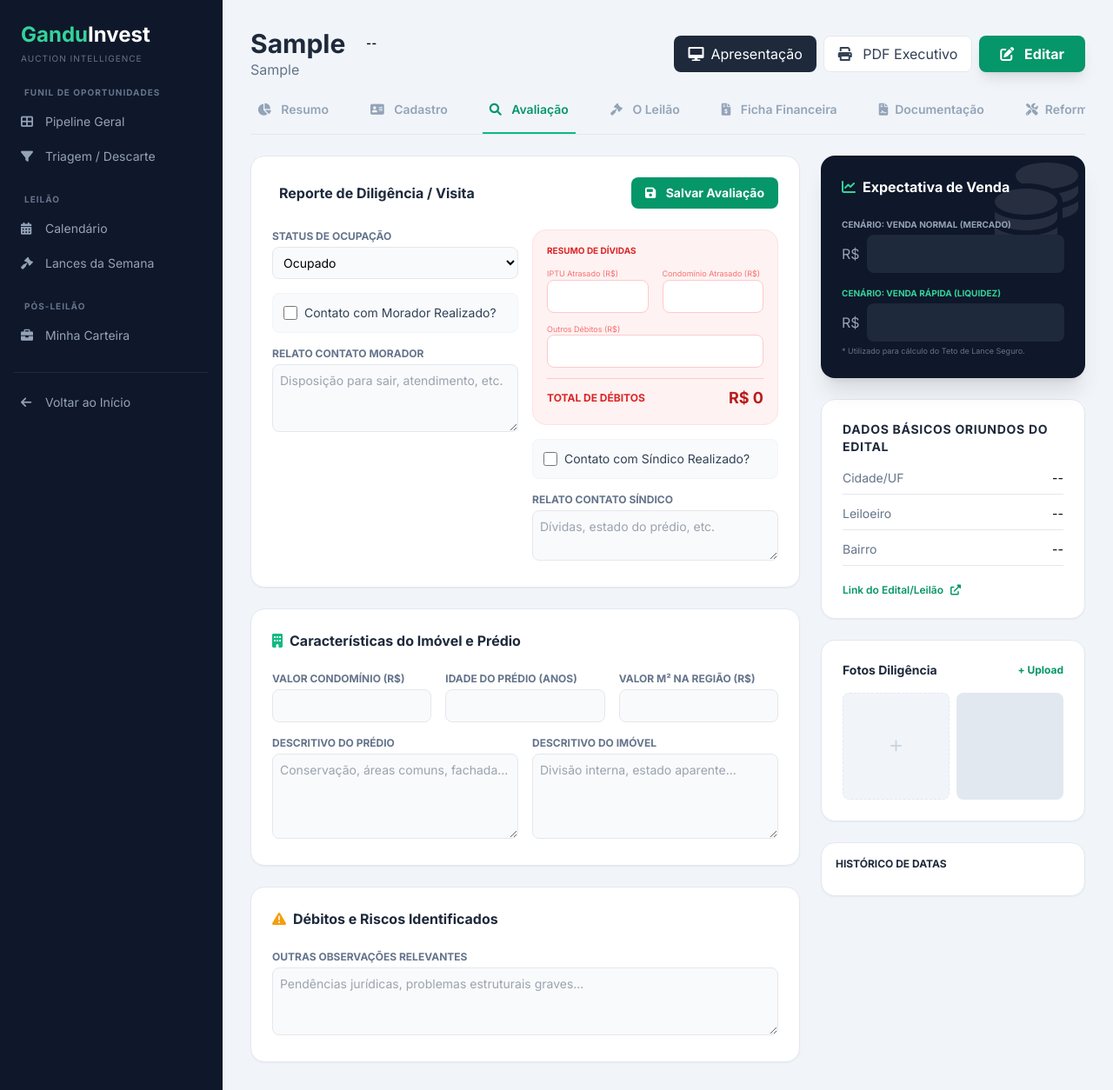
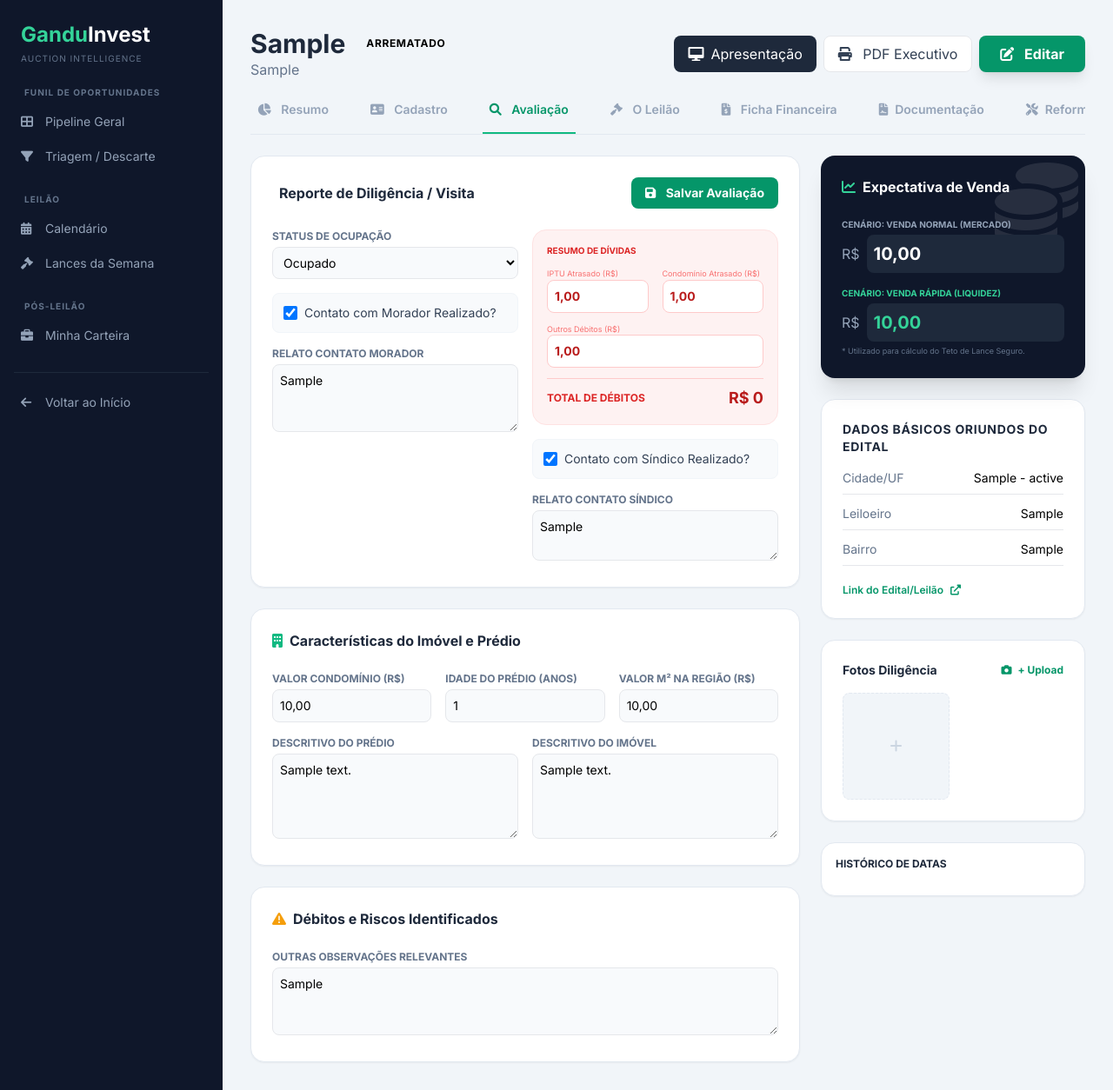
Before and after one commit to VrsEco/GanInv, a Flask app: page /imovel/1 in a window 1280 px wide, after a click on "Avaliação". Shown: the whole page at 87% size. Run offline with Flask 3, Linux system fonts and the light colour scheme; the visitor is signed in with stand-in values (Sample User, id 1); tables that the repository leaves empty hold one stand-in row (values such as "Sample post"); some libraries are stand-ins or nearby versions.

Commit message:
fix: corrigir persistência de dados, máscaras e upload de fotos
- Corrige crash JS (detail-status inexistente) que impedia carregamento
- Remove sobrescrita dupla com floats brutos que corrompiam valores ao salvar
- Adiciona outros_debitos ao backend (save + get)
- Padroniza máscara percentual (xx,xx) com mask-percent em todos os campos %
- Atualiza updateFinanceCalcs/saveFinanceiro para usar unmaskPercent
- Wiring completo do upload de fotos com galeria dinâmica

Co-Authored-By: Claude Sonnet 4.6 <noreply@anthropic.com>

```diff
--- a/src/core/routes/imoveis.py
+++ b/src/core/routes/imoveis.py
@@ -172,7 +172,8 @@ def get_imovel(id):
             "contato_sindico": i.contato_sindico,
             "relato_sindico": i.relato_sindico or "",
             "observacoes_internas": i.observacoes_internas or "",
-            "valor_venda_normal": i.valor_venda_normal or 0
+            "valor_venda_normal": i.valor_venda_normal or 0,
+            "outros_debitos": i.outros_debitos or 0
         },
         "anexos": [{"id": a.id, "url": a.url, "categoria": a.categoria} for a in i.anexos]
     }
@@ -367,6 +368,7 @@ def update_avaliacao(id):
         imovel.observacoes_internas = data.get('observacoes_internas')
         imovel.valor_venda_normal = float(data.get('valor_venda_normal', 0) or 0)
         imovel.valor_estimado_venda = float(data.get('valor_estimado_venda', 0) or 0)
+        imovel.outros_debitos = float(data.get('outros_debitos', 0) or 0)
 
         # Finance updates (debts)
         f = imovel.financeiro
--- a/templates/detalhe.html
+++ b/templates/detalhe.html
@@ -543,13 +543,12 @@
                     <div class="bg-white p-6 rounded-2xl shadow-sm border border-slate-200">
                         <div class="flex justify-between items-center mb-4">
                             <h3 class="font-bold text-slate-800 text-sm">Fotos Diligência</h3>
-                            <button class="text-emerald-600 text-xs font-bold">+ Upload</button>
-                        </div>
-                        <div class="grid grid-cols-2 gap-2">
-                            <div class="aspect-square bg-slate-100 rounded-lg flex items-center justify-center border border-dashed border-slate-200 overflow-hidden group hover:border-emerald-500 transition cursor-pointer">
+                            <button onclick="triggerUpload('Foto')" class="text-emerald-600 text-xs font-bold hover:text-emerald-700 transition"><i class="fas fa-camera mr-1"></i> + Upload</button>
+                        </div>
+                        <div class="grid grid-cols-2 gap-2" id="fotos-gallery">
+                            <div onclick="triggerUpload('Foto')" class="aspect-square bg-slate-100 rounded-lg flex items-center justify-center border border-dashed border-slate-200 overflow-hidden group hover:border-emerald-500 transition cursor-pointer">
                                 <i class="fas fa-plus text-slate-300 group-hover:text-emerald-500"></i>
                             </div>
-                            <div class="aspect-square bg-slate-200 rounded-lg"></div>
                         </div>
                     </div>
 
@@ -717,7 +716,7 @@
                                     <div class="grid grid-cols-2 gap-2">
                                         <div>
                                             <label class="text-[9px] text-slate-500 uppercase">Comissão Leilão (%)</label>
-                                            <input type="number" id="fin-com-leilao-per" oninput="updateFinanceCalcs()" class="w-full p-2 border rounded-lg text-sm" value="5">
+                                            <input type="text" id="fin-com-leilao-per" oninput="updateFinanceCalcs()" class="w-full p-2 border rounded-lg text-sm mask-percent" placeholder="0,00">
                                         </div>
                                         <div>
                                             <label class="text-[9px] text-slate-500 uppercase">Vlr Comissão</label>
@@ -731,7 +730,7 @@
                                     <div class="grid grid-cols-2 gap-2 border-b pb-2">
                                         <div>
                                             <label class="text-[9px] text-slate-500 uppercase">ITIV / ITBI (%)</label>
-                                            <input type="number" id="fin-itiv-per" oninput="updateFinanceCalcs()" class="w-full p-2 border rounded-lg text-sm">
+                                            <input type="text" id="fin-itiv-per" oninput="updateFinanceCalcs()" class="w-full p-2 border rounded-lg text-sm mask-percent" placeholder="0,00">
                                         </div>
                                         <div>
                                             <label class="text-[9px] text-slate-500 uppercase">Valor ITIV</label>
@@ -741,7 +740,7 @@
                                     <div class="grid grid-cols-2 gap-2">
                                         <div>
                                             <label class="text-[9px] text-slate-500 uppercase">Taxa Registro (%)</label>
-                                            <input type="number" id="fin-reg-per" oninput="updateFinanceCalcs()" class="w-full p-2 border rounded-lg text-sm">
+                                            <input type="text" id="fin-reg-per" oninput="updateFinanceCalcs()" class="w-full p-2 border rounded-lg text-sm mask-percent" placeholder="0,00">
                                         </div>
                                         <div>
                                             <label class="text-[9px] text-slate-500 uppercase">Valor Registro</label>
@@ -802,12 +801,12 @@
                             <div class="grid grid-cols-2 gap-2 border-t border-slate-800 pt-4">
                                 <div>
                                     <label class="text-[9px] text-slate-400">Corretores (%)</label>
-                                    <input type="number" id="fin-com-corr-per" oninput="updateFinanceCalcs()" class="w-full bg-slate-800 border-slate-700 p-1 rounded text-sm text-white" value="5">
+                                    <input type="text" id="fin-com-corr-per" oninput="updateFinanceCalcs()" class="w-full bg-slate-800 border-slate-700 p-1 rounded text-sm text-white mask-percent" placeholder="0,00">
                                     <div id="calc-vlr-corretor" class="text-[10px] text-slate-500 mt-1 font-bold">R$ 0</div>
                                 </div>
                                 <div>
                                     <label class="text-[9px] text-slate-400">Impostos Venda (%)</label>
-                                    <input type="number" id="fin-imp-venda-per" oninput="updateFinanceCalcs()" class="w-full bg-slate-800 border-slate-700 p-1 rounded text-sm text-white" value="0">
+                                    <input type="text" id="fin-imp-venda-per" oninput="updateFinanceCalcs()" class="w-full bg-slate-800 border-slate-700 p-1 rounded text-sm text-white mask-percent" placeholder="0,00">
                                     <div id="calc-vlr-impvenda" class="text-[10px] text-slate-500 mt-1 font-bold">R$ 0</div>
                                 </div>
                             </div>
@@ -1011,9 +1010,32 @@
             return parseFloat(clean) || 0;
         }
 
+        function applyPercentMask(e) {
+            let raw = e.target.value.replace(/[^\d]/g, '');
+            if (!raw) return e.target.value = '';
+            let num = (parseInt(raw) / 100).toFixed(2);
+            e.target.value = num.replace('.', ',');
+        }
+
+        function formatPercent(val) {
+            if (val === undefined || val === null || isNaN(val)) return '0,00';
+            return parseFloat(val).toLocaleString('pt-BR', { minimumFractionDigits: 2, maximumFractionDigits: 2 });
+        }
+
+        function unmaskPercent(val) {
+            if (!val) return 0;
+            if (typeof val === 'number') return val;
+            return parseFloat(val.toString().replace(',', '.').replace(/[^\d.]/g, '')) || 0;
+        }
+
         function initMasks() {
             document.querySelectorAll('.mask-money').forEach(input => {
+                input.removeEventListener('input', applyMoneyMask);
                 input.addEventListener('input', applyMoneyMask);
+            });
+            document.querySelectorAll('.mask-percent').forEach(input => {
+                input.removeEventListener('input', applyPercentMask);
+                input.addEventListener('input', applyPercentMask);
             });
         }
 
@@ -1090,9 +1112,9 @@
 
         function updateFinanceCalcs() {
             const lance = unmaskMoney(document.getElementById('fin-lance').value);
-            const comLeilaoPer = parseFloat(document.getElementById('fin-com-leilao-per').value) || 0;
-            const itivPer = parseFloat(document.getElementById('fin-itiv-per').value) || 0;
-            const regPer = parseFloat(document.getElementById('fin-reg-per').value) || 0;
+            const comLeilaoPer = unmaskPercent(document.getElementById('fin-com-leilao-per').value);
+            const itivPer = unmaskPercent(document.getElementById('fin-itiv-per').value);
+            const regPer = unmaskPercent(document.getElementById('fin-reg-per').value);
 
             // Calc A and B
             const vlrComLeilao = lance * (comLeilaoPer / 100);
@@ -1116,8 +1138,8 @@
 
             // Projeção Comercial
             const vlrVenda = unmaskMoney(document.getElementById('fin-venda-proj').value);
-            const comCorrPer = parseFloat(document.getElementById('fin-com-corr-per').value) || 0;
-            const impVendaPer = parseFloat(document.getElementById('fin-imp-venda-per').value) || 0;
+            const comCorrPer = unmaskPercent(document.getElementById('fin-com-corr-per').value);
+            const impVendaPer = unmaskPercent(document.getElementById('fin-imp-venda-per').value);
 
             const vlrCorretor = vlrVenda * (comCorrPer / 100);
             const vlrImpVenda = vlrVenda * (impVendaPer / 100);
@@ -1184,9 +1206,9 @@
             try {
                 const data = {
                     valor_arrematacao: unmaskMoney(document.getElementById('fin-lance').value),
-                    comissao_leiloeiro_percent: document.getElementById('fin-com-leilao-per').value,
-                    itiv_percent: document.getElementById('fin-itiv-per').value,
-                    registro_cartorio_percent: document.getElementById('fin-reg-per').value,
+                    comissao_leiloeiro_percent: unmaskPercent(document.getElementById('fin-com-leilao-per').value),
+                    itiv_percent: unmaskPercent(document.getElementById('fin-itiv-per').value),
+                    registro_cartorio_percent: unmaskPercent(document.getElementById('fin-reg-per').value),
                     iptu_atrasado: unmaskMoney(document.getElementById('fin-iptu-attr').value),
                     iptu_futuro: unmaskMoney(document.getElementById('fin-iptu-fut').value),
                     condominio_atrasado: unmaskMoney(document.getElementById('fin-condo-attr').value),
@@ -1194,8 +1216,8 @@
                     reforma_prevista: unmaskMoney(document.getElementById('fin-reforma').value),
                     contingencia: unmaskMoney(document.getElementById('fin-conting').value),
                     valor_venda_projetado: unmaskMoney(document.getElementById('fin-venda-proj').value),
-                    comissao_corretor_percent: document.getElementById('fin-com-corr-per').value,
-                    impostos_venda_percent: document.getElementById('fin-imp-venda-per').value
+                    comissao_corretor_percent: unmaskPercent(document.getElementById('fin-com-corr-per').value),
+                    impostos_venda_percent: unmaskPercent(document.getElementById('fin-imp-venda-per').value)
                 };
 
                 const res = await fetch(`/api/imoveis/${imovelId}/financeiro`, {
@@ -1340,7 +1362,7 @@
                 // Header
                 document.getElementById('detail-codigo').innerText = res.codigo;
                 document.getElementById('detail-endereco').innerText = res.endereco;
-                document.getElementById('detail-status').innerText = res.status;
+                document.getElementById('detail-status-badge').innerText = res.status;
                 document.getElementById('detail-cidade-uf').innerText = `${res.cidade} - ${res.estado}`;
                 document.getElementById('detail-leiloeiro').innerText = res.leiloeiro;
                 document.getElementById('detail-bairro').innerText = res.bairro || 'Não informado';
@@ -1451,18 +1473,13 @@
                 document.getElementById('eval-venda-rapida').value = formatBRL(res.valor_estimado);
 
                 calcTotalDebitos();
-                document.getElementById('eval-observacoes').value = av.observacoes_internas;
-                document.getElementById('eval-venda-normal').value = av.valor_venda_normal;
-                document.getElementById('eval-venda-rapida').value = res.valor_estimado;
-                document.getElementById('eval-debito-condo').value = res.financeiro.condominio_atrasado;
-                document.getElementById('eval-debito-iptu').value = res.financeiro.iptu_atrasado;
 
                 // 4. Tab Ficha Financeira
                 const fin = res.financeiro.full_data;
                 document.getElementById('fin-lance').value = formatBRL(fin.valor_arrematacao);
-                document.getElementById('fin-com-leilao-per').value = fin.comissao_leiloeiro_percent;
-                document.getElementById('fin-itiv-per').value = fin.itiv_percent;
-                document.getElementById('fin-reg-per').value = fin.registro_cartorio_percent;
+                document.getElementById('fin-com-leilao-per').value = formatPercent(fin.comissao_leiloeiro_percent);
+                document.getElementById('fin-itiv-per').value = formatPercent(fin.itiv_percent);
+                document.getElementById('fin-reg-per').value = formatPercent(fin.registro_cartorio_percent);
                 document.getElementById('fin-iptu-attr').value = formatBRL(res.financeiro.iptu_atrasado);
                 document.getElementById('fin-iptu-fut').value = formatBRL(fin.iptu_futuro);
                 document.getElementById('fin-condo-attr').value = formatBRL(res.financeiro.condominio_atrasado);
@@ -1470,8 +1487,8 @@
                 document.getElementById('fin-reforma').value = formatBRL(res.financeiro.reforma);
                 document.getElementById('fin-conting').value = formatBRL(fin.contingencia);
                 document.getElementById('fin-venda-proj').value = formatBRL(fin.valor_venda_projetado);
-                document.getElementById('fin-com-corr-per').value = fin.comissao_corretor_percent;
-                document.getElementById('fin-imp-venda-per').value = fin.impostos_venda_percent;
+                document.getElementById('fin-com-corr-per').value = formatPercent(fin.comissao_corretor_percent);
+                document.getElementById('fin-imp-venda-per').value = formatPercent(fin.impostos_venda_percent);
 
                 updateFinanceCalcs();
 
@@ -1486,7 +1503,7 @@
 
                 // Others
                 renderChecklist(res.documentacao.checklist);
-                document.getElementById('resumo-status-doc').innerText = res.documentacao.status;
+                document.getElementById('doc-status-text').innerText = res.documentacao.status;
 
                 // Documentos UI Reset
                 document.getElementById('doc-status-edital').innerText = 'Pendente';
@@ -1500,6 +1517,18 @@
                 document.getElementById('doc-icon-matricula').className = 'far fa-file-alt text-slate-300 text-xl mr-3';
                 document.getElementById('doc-card-matricula').onclick = () => triggerUpload('Matricula');
                 document.getElementById('doc-action-matricula').className = 'fas fa-cloud-upload-alt text-slate-300 group-hover:text-emerald-500';
+
+                // Fotos
+                const fotosGallery = document.getElementById('fotos-gallery');
+                const fotos = res.anexos.filter(a => a.categoria === 'Foto');
+                fotosGallery.innerHTML = fotos.map(a => `
+                    <div class="aspect-square bg-slate-100 rounded-lg overflow-hidden border border-slate-200 cursor-pointer hover:opacity-80 transition" onclick="window.open('${a.url}','_blank')">
+                        <img src="${a.url}" class="w-full h-full object-cover" onerror="this.parentElement.innerHTML='<div class=\'flex items-center justify-center h-full text-slate-300\'><i class=\'fas fa-image text-2xl\'></i></div>'">
+                    </div>
+                `).join('') + `
+                    <div onclick="triggerUpload('Foto')" class="aspect-square bg-slate-100 rounded-lg flex items-center justify-center border border-dashed border-slate-200 overflow-hidden group hover:border-emerald-500 transition cursor-pointer">
+                        <i class="fas fa-plus text-slate-300 group-hover:text-emerald-500"></i>
+                    </div>`;
 
                 res.anexos.forEach(a => {
                     if (a.categoria === 'Edital') {
```
